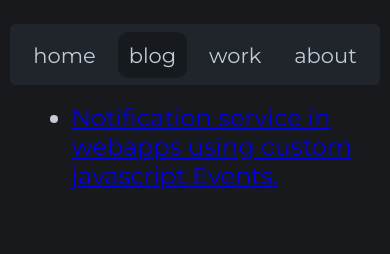
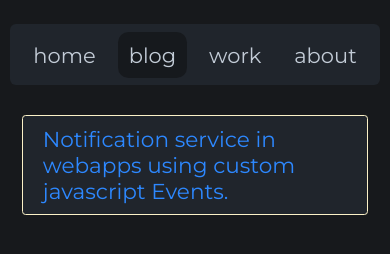
Before and after one commit to siddhantk232/website, an Eleventy site: page blog.njk in a window 390 px wide. Built offline with nearby package versions, Linux system fonts and the light colour scheme; Eleventy itself is replaced by a stand-in of ours; files that its build step writes are made by us from their sources; what eleventy-plugin-reading-time would draw is missing.

Commit message:
feat: /blog styles

```diff
--- /dev/null
+++ b/_includes/layouts/blog.njk
@@ -0,0 +1,6 @@
+{% extends 'layouts/base.njk' %} {% block styles %}
+
+<link rel="stylesheet" href="{{ '/css/base.css' | url }}" />
+<link rel="stylesheet" href="{{ '/css/blog.css' | url }}" />
+
+{% endblock %}
--- a/blog.njk
+++ b/blog.njk
@@ -1,7 +1,7 @@
 ---
 
 title: 'Blog | Siddhant Kumar'
-layout: layouts/base.njk
+layout: layouts/blog.njk
 
 ---
 
--- /dev/null
+++ b/css/blog.css
@@ -0,0 +1,42 @@
+@import url("https://fonts.googleapis.com/css2?family=Luckiest+Guy&display=swap");
+
+main {
+  padding: 0.5em 1em;
+  width: 60vw;
+  margin: 0 auto;
+}
+
+h1 {
+  font-family: "Luckiest Guy", cursive;
+  font-size: 2.25em;
+  margin-top: 2em;
+}
+
+p {
+  font-size: 2em;
+}
+
+ul:not(.nav) {
+  list-style-type: none;
+  padding: 0;
+}
+
+ul:not(.nav) li {
+  font-size: 1.8em;
+  margin: 2rem 0;
+  background-color: var(--accent-color);
+  padding: 10px 20px;
+  border-radius: calc(var(--roundness) / 3);
+  border: 1px solid var(--text-selection);
+}
+
+ul:not(.nav) li a {
+  color: var(--highlight-color);
+  text-decoration: none;
+}
+
+@media screen and (max-width: 768px) {
+  main {
+    width: 95vw;
+  }
+}
```
Also changed, not shown: 1 other file.
